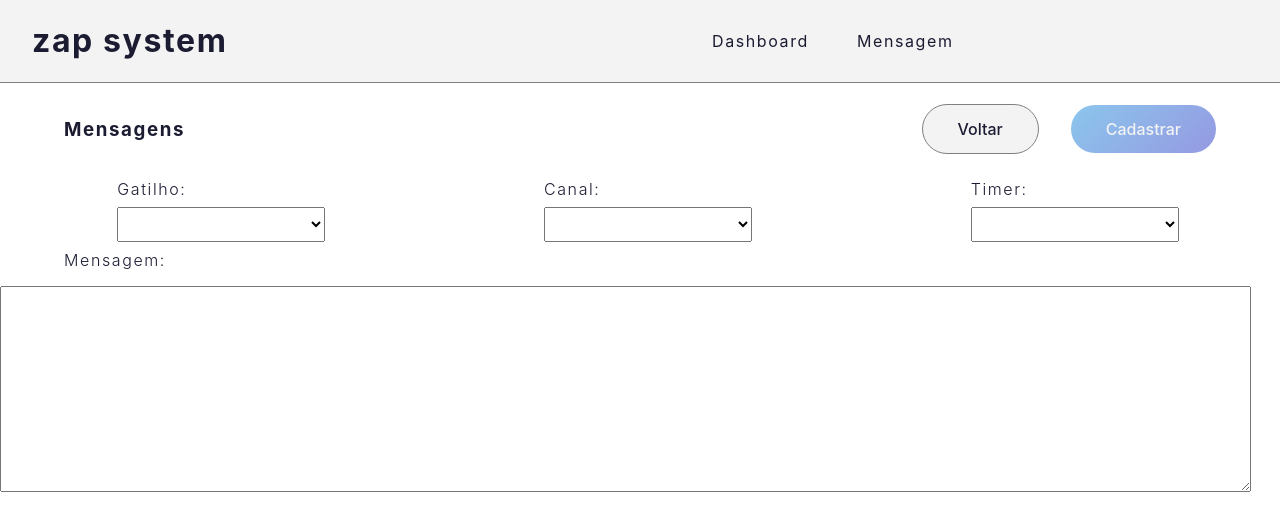
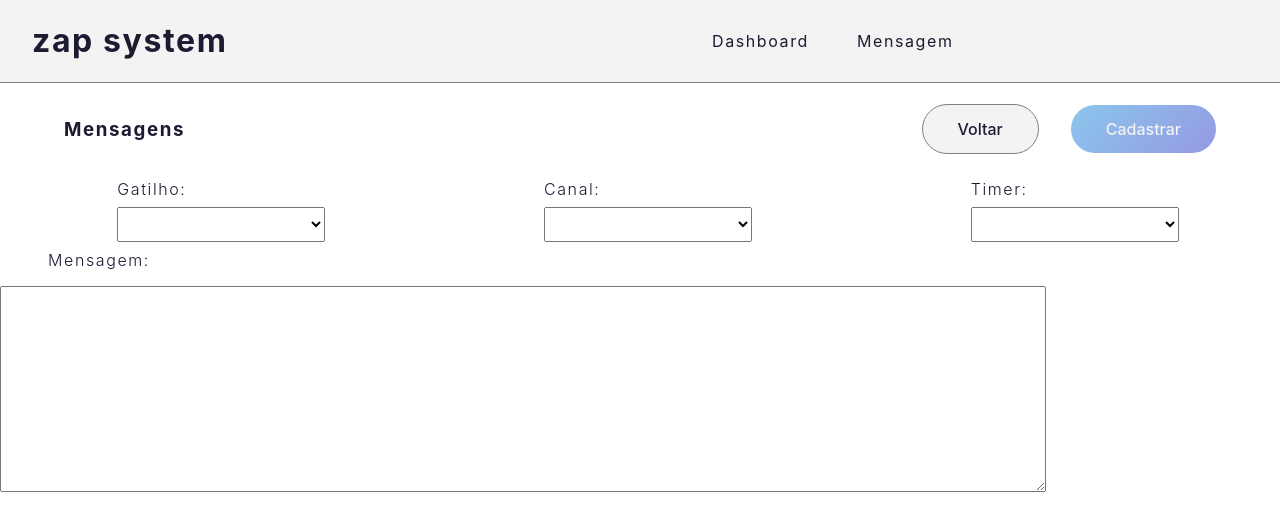
Before and after one commit to mrcomputer2018/projeto2, a React (Create React App) app: page /cadastro in a window 1280 px wide. Shown: the top 530 px of the page. Built offline with nearby package versions, Linux system fonts and the light colour scheme.

Commit message:
compoonent cadastro

```diff
--- a/package.json
+++ b/package.json
@@ -6,8 +6,10 @@
     "@testing-library/jest-dom": "^5.11.4",
     "@testing-library/react": "^11.1.0",
     "@testing-library/user-event": "^12.1.10",
+    "chart.js": "^3.5.1",
     "json-server": "^0.16.3",
     "react": "^17.0.2",
+    "react-chartjs-2": "^3.0.4",
     "react-dom": "^17.0.2",
     "react-router-dom": "^5.3.0",
     "react-scripts": "4.0.3",
--- a/src/App.css
+++ b/src/App.css
@@ -116,11 +116,10 @@ div.form-group div select {
 }
 
 .form-textarea label {
-  margin-top: 2rem;
-  margin-left: 4rem;
+  margin-left: 3rem;
 }
 
-.form-textarea textarea {
+.form-textarea .textarea {
   margin: 1rem auto;
 }
 
--- a/src/pages/Cadastro.jsx
+++ b/src/pages/Cadastro.jsx
@@ -55,7 +55,7 @@ const Cadastro = () => {
                 <div className="form-textarea">
                     <label htmlFor="select-textarea">Mensagem:</label>
                     <div className='textarea'>
-                        <textarea name="textarea" id="" cols="120" rows="10"></textarea>
+                        <textarea name="textarea" id="" cols="100" rows="10"></textarea>
                     </div>
                 </div>
             </form>
```
Also changed, not shown: 1 other file (tests, documents, lock files or other folders).
